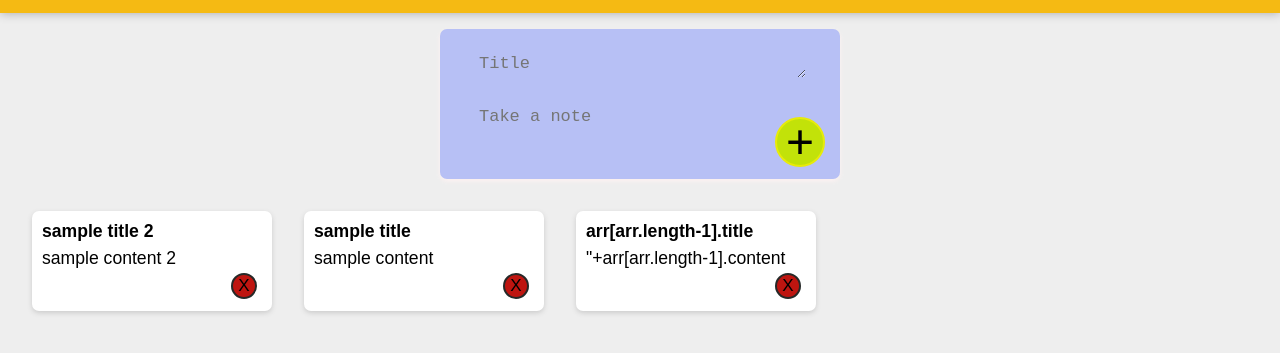
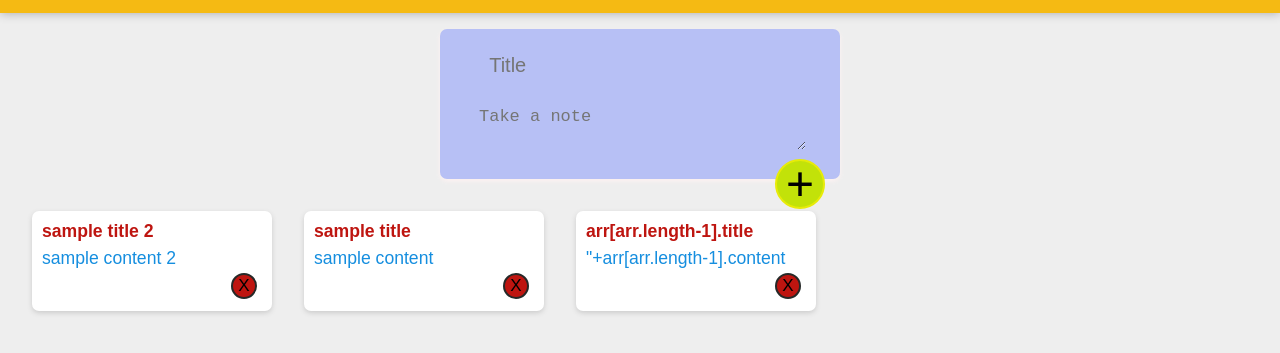
Before and after one commit to Himanshu276330/WebD-Workshop-Task3, a plain HTML site: page index.html in a window 1280 px wide. Shown: the part 57-410 px from the top of the page. Drawn offline with Linux system fonts and the light colour scheme.

Commit message:
some change in css

```diff
--- a/index.html
+++ b/index.html
@@ -13,8 +13,9 @@
         <h1>Keeper</h1>
     </header>
     <div class="create">
-        <textarea class="input" id="title-input" placeholder="Title" id="" cols="30" rows="1"></textarea>
-        <textarea class="input" id="note-input" placeholder="Take a note" id="" cols="30" rows="2"></textarea>
+        <!-- <textarea class="input" id="title-input" placeholder="Title" id="" cols="30" rows="1"></textarea> -->
+        <input id="title-input" type="text" placeholder="Title">
+        <textarea id="note-input" placeholder="Take a note" id="" cols="30" rows="2"></textarea>
         <button id="create-note">+</button>
     </div>
 
--- a/style.css
+++ b/style.css
@@ -48,22 +48,42 @@ footer p {
     position: relative;
 }
 
-.input {
+#note-input {
     background-color: rgb(183, 192, 245);
     border: none;
     margin: 10px;
     padding: 5px;
     font-size: 17px;
     border-style: none;
-}
 
-textarea {
     border: none;
     overflow: auto;
     outline: none;
     -webkit-box-shadow: none;
     -moz-box-shadow: none;
     box-shadow: none;
+
+    color: rgb(21, 142, 223);
+}
+
+#title-input {
+    background-color: rgb(183, 192, 245);
+    border: none;
+    margin: 10px;
+    padding: 5px;
+    font-size: 20px;
+    border-style: none;
+    display: flex;
+    float: left;
+    margin-left:9% ;
+
+    overflow: auto;
+    outline: none;
+    -webkit-box-shadow: none;
+    -moz-box-shadow: none;
+    box-shadow: none;
+
+    color: #be1510;
 }
 
 #create-note{
@@ -71,7 +91,7 @@ textarea {
     line-height: 0.3;
     text-align:center;
     right: 15px;
-    bottom: 12px;
+    bottom: -30px;
     background-color: #c2e209;
     font-size: 48px;
     border-radius: 50%;
@@ -107,11 +127,10 @@ textarea {
     position: relative;
 }
 
-
-
 .note h1 {
     font-size: 1.1em;
     margin-bottom: 6px;
+    color: #be1510;;
 }
 
 .note p {
@@ -119,4 +138,6 @@ textarea {
     margin-bottom: 10px;
     white-space: pre-wrap;
     word-wrap: break-word;
+
+    color:  rgb(21, 142, 223);
 }
```
